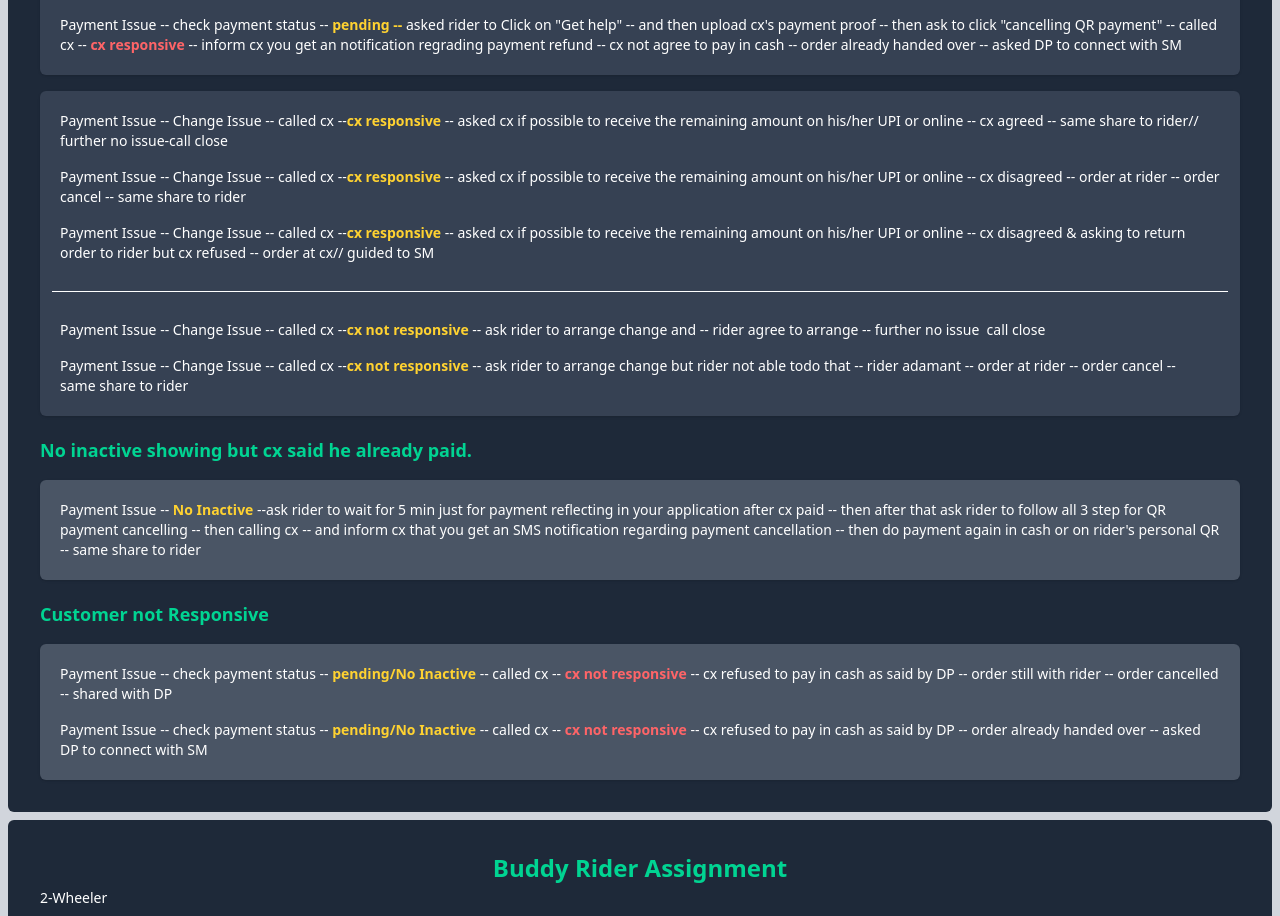
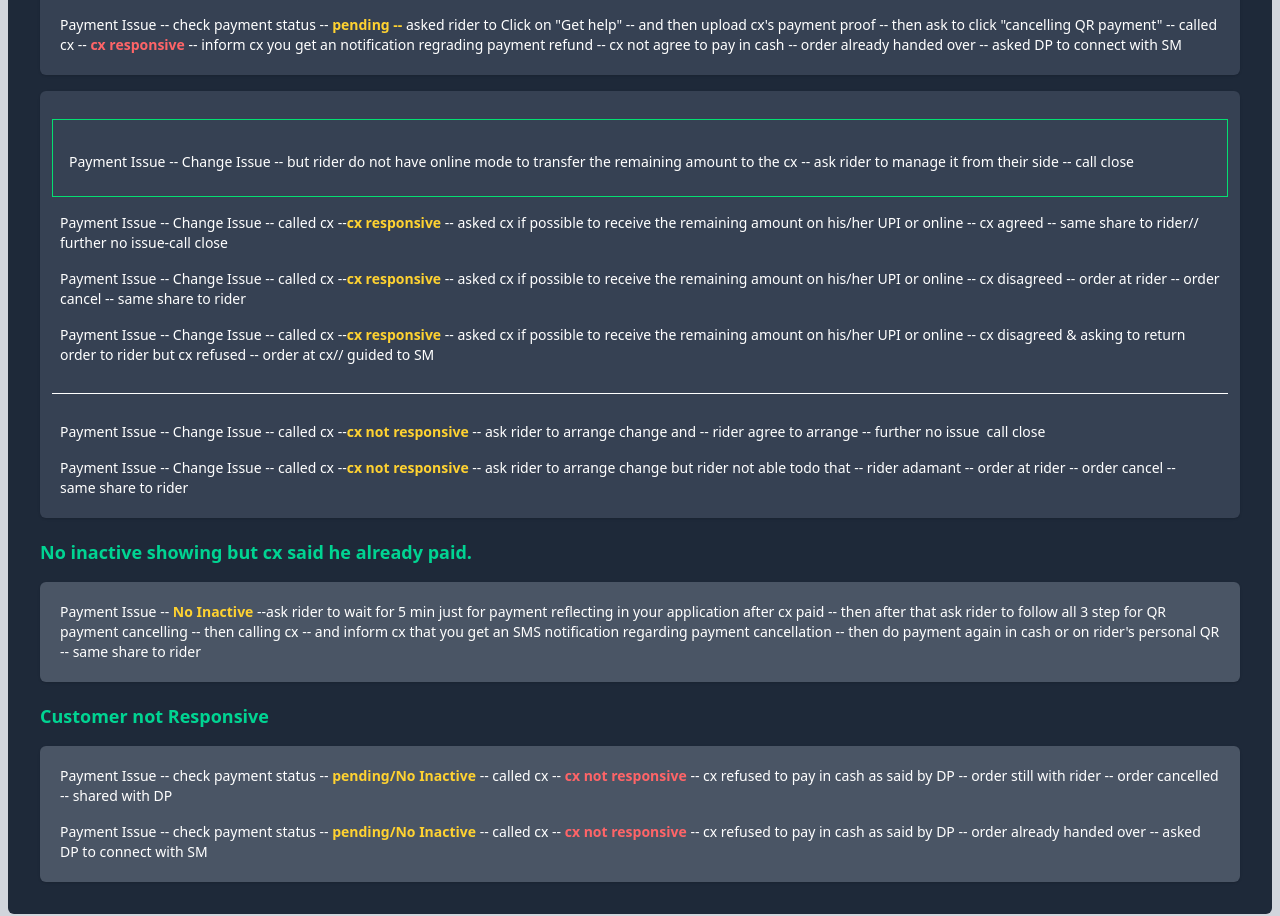
Before and after one commit to Code-with-Sahani/Blinket-DP, a React (Vite) app: page / in a window 1280 px wide. Shown: the part 8227-9143 px from the top of the page. Built offline with nearby package versions, Linux system fonts and the light colour scheme.

Commit message:
Update PaymentIssue.jsx

```diff
--- a/src/Components/PaymentIssue.jsx
+++ b/src/Components/PaymentIssue.jsx
@@ -48,6 +48,12 @@ const PaymentIssue = () => {
                 </div>
 
                 <div className="p-3 bg-gray-700 rounded-md shadow">
+                     <div className="text-sm border border-green-400 mb-2 mt-4 p-2">
+                       <p className="text-sm   mb-2 mt-4 p-2">
+             Payment Issue -- Change Issue -- but rider do not have online mode to transfer the remaining amount to the cx -- ask rider to manage it from their side -- call close
+                       </p>
+                     </div>
+
                     <ul>
                         <li className="p-2">Payment Issue -- Change Issue -- called cx --<strong className="text-amber-300 font-semibold">cx responsive</strong> -- asked cx if possible to receive the remaining amount on his/her UPI or online -- cx agreed -- same share to rider// further no issue-call close  </li>
 
```
